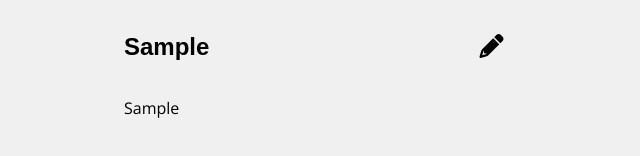
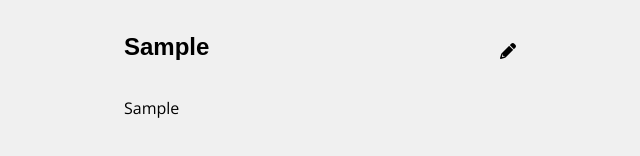
Before and after one commit to Zach-Giffen/code-journal, a website: page index.html in a window 1280 px wide. Both pictures are taken after typing "Sample", "Sample", "Sample" into the empty fields and a click on the button "SAVE". Shown: the part 188-344 px from the top of the page, 538-1178 px from the left. Drawn offline with nearby package versions, Linux system fonts and the light colour scheme; a web font is replaced by a local one.

Commit message:
completed Remove all CSS styling that had no affect or was otherwise unnecessary.  Test all functionality again in a private browsing session.  Fix all errors. #3

```diff
--- a/css/styles.css
+++ b/css/styles.css
@@ -131,6 +131,12 @@
   margin-left: -20px;
 }
 
-.fa-solid.fa-pencil {
-  margin-left: 270px;
+.column-half {
+  position: relative;
 }
+
+.column-half .fa-solid.fa-pencil {
+  position: absolute;
+  top: 30px;
+  right: 0.75rem;
+}
--- a/js/main.js
+++ b/js/main.js
@@ -126,7 +126,7 @@
 
   const $pencil = document.createElement('i');
   $pencil.className = 'fa-solid fa-pencil';
-  $title.appendChild($pencil);
+  $columnText.appendChild($pencil);
 
   return $listItem;
 }
```
